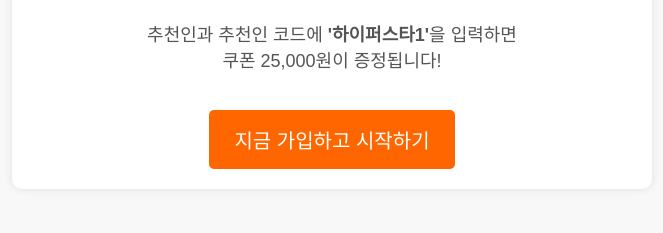
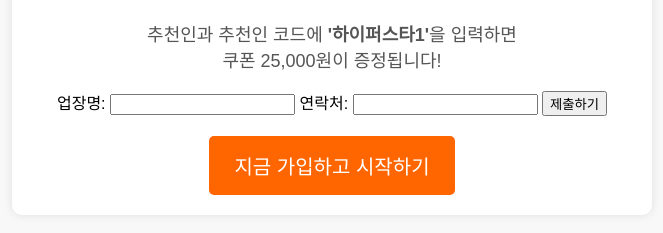
Before and after one commit to hanjons/hanjons.github.io, a plain HTML site: page index.html in a window 1280 px wide. Shown: the part 1379-1612 px from the top of the page, without its empty margins (308-971 px from the left). Drawn offline with Linux system fonts and the light colour scheme.

Commit message:
Update index.html

```diff
--- a/index.html
+++ b/index.html
@@ -57,7 +57,18 @@
         <h2>추천 이벤트</h2>
         <img src="https://source.unsplash.com/600x300/?discount,voucher" alt="쿠폰 이미지" class="image">
         <p>추천인과 추천인 코드에 <strong>'하이퍼스타1'</strong>을 입력하면 <br> 쿠폰 25,000원이 증정됩니다!</p>
+        <form action="/submit" method="post">
+            <label for="store_name">업장명:</label>
+            <input type="text" id="store_name" name="store_name" required>
+
+            <label for="contact">연락처:</label>
+            <input type="text" id="contact" name="contact" required>
+
+            <button type="submit">제출하기</button>
+        </form>
+
         <a href="#" class="cta-button">지금 가입하고 시작하기</a>
+
     </div>
 </body>
 </html>
```
